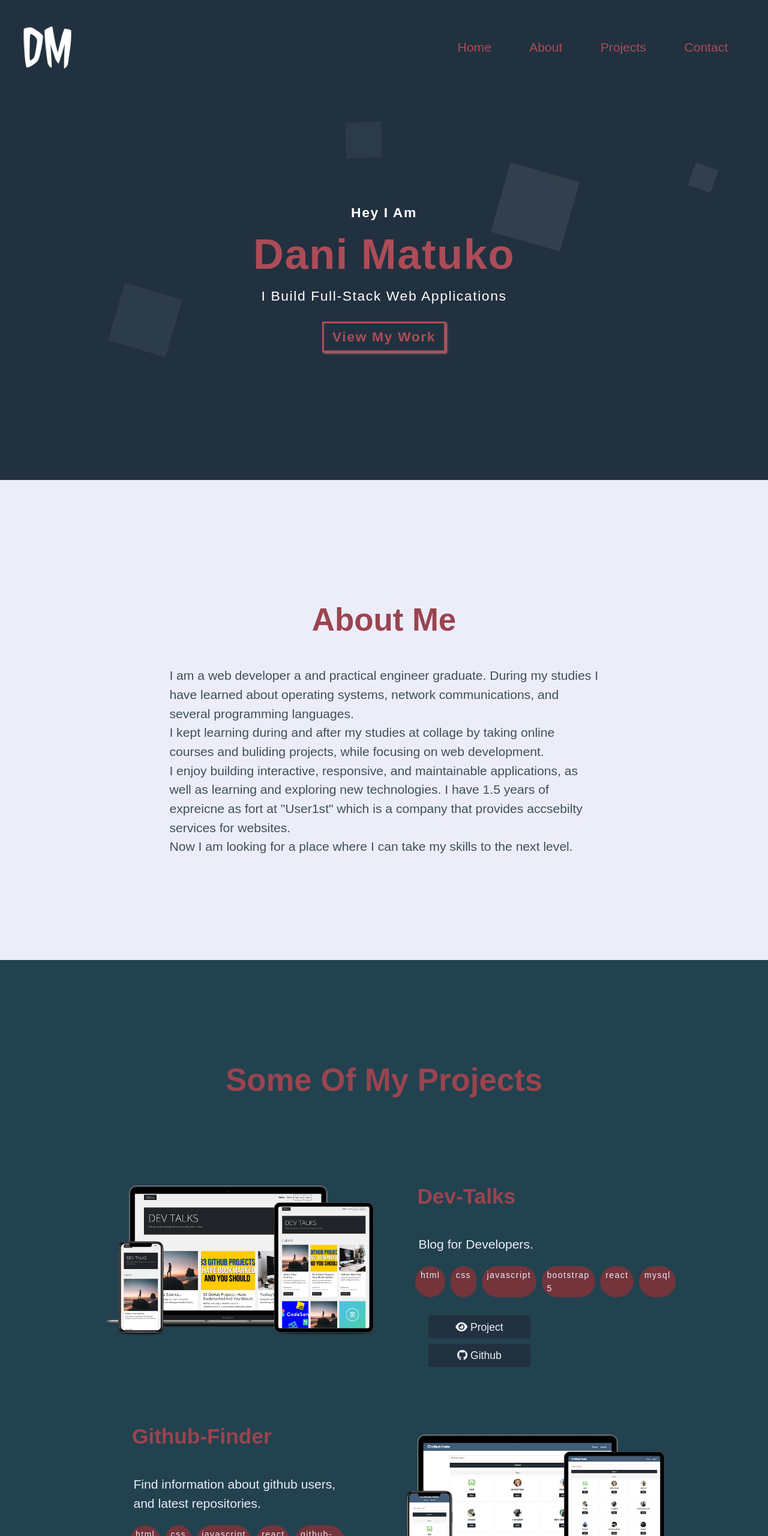
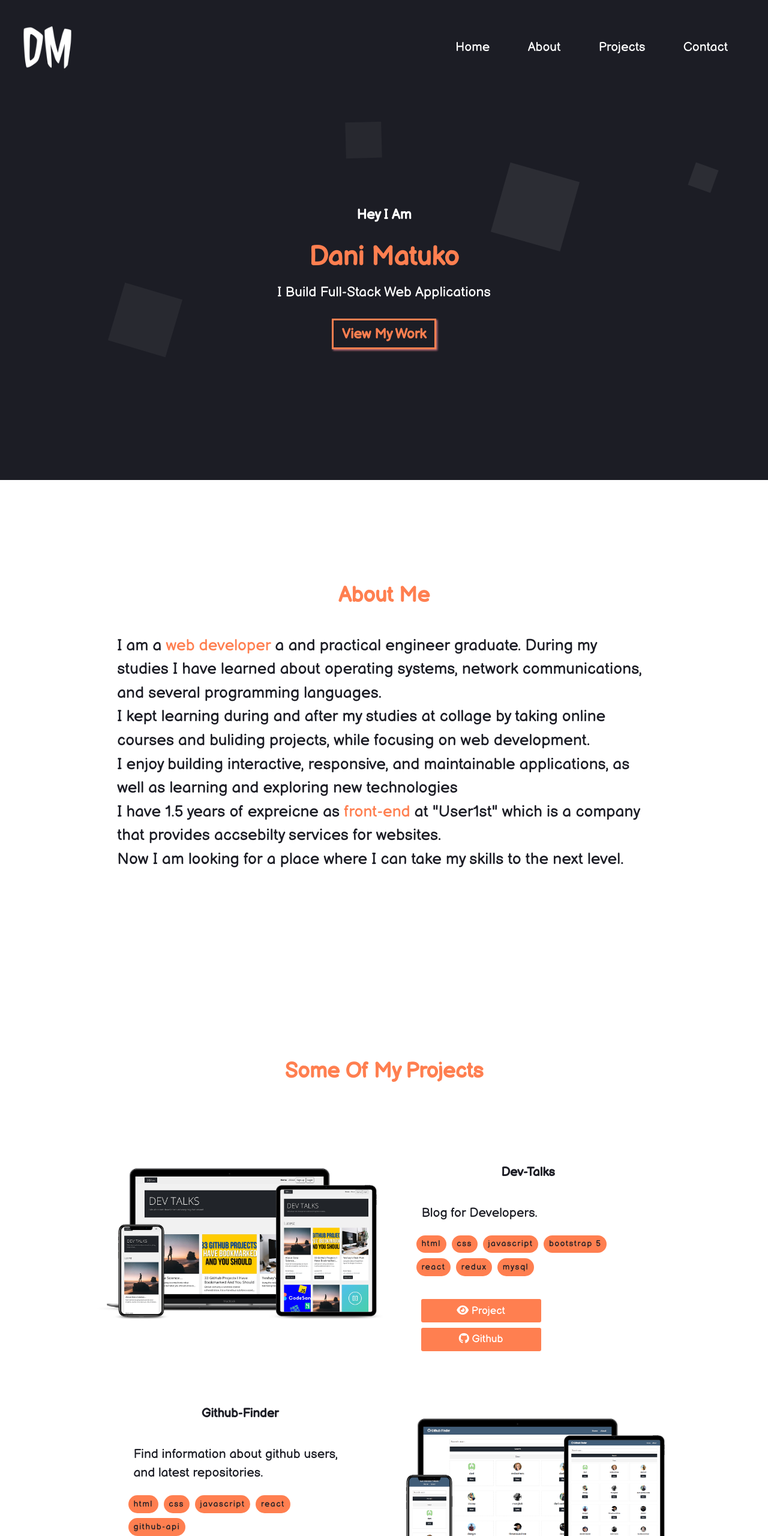
Before and after one commit to danimatuko/portfolio, a website: page index.html in a window 1280 px wide. Shown: the top 2560 px of the page at 60% size. Drawn offline with Linux system fonts and the light colour scheme; a web font is replaced by a local one.

Commit message:
add dev-talks and change colors

```diff
--- a/index.html
+++ b/index.html
@@ -71,20 +71,24 @@
                 <div class="about-wrapper">
                     <h2 class="section-title">About Me</h2>
                     <p>
-                        I am a web developer a and practical engineer graduate.
+                        I am a <span>web developer</span> a and practical engineer graduate.
                         During my studies I have learned about operating systems, network communications, and several
-                        programming languages.</br>
+                        programming languages.
+                        </br>
 
                         I kept learning during and after my studies at collage by taking online courses and buliding
-                        projects, while focusing on web development. </br>
+                        projects, while focusing on web development.
+                        </br>
 
                         I enjoy building interactive, responsive, and maintainable applications, as well as learning and
-                        exploring new technologies.
+                        exploring new technologies
+                        <br>
 
-
-                        I have 1.5 years of expreicne as <span>fort</span> at "User1st" which is a company that provides accsebilty
+                        I have 1.5 years of expreicne as <span>front-end</span> at "User1st" which is a company that
+                        provides accsebilty
                         services for
-                        websites.</br>
+                        websites.
+                        </br>
 
                         Now I am looking for a place where I can take my skills to the next level.
                     </p>
@@ -111,6 +115,7 @@
                                 <li>javascript</li>
                                 <li>bootstrap 5</li>
                                 <li>react</li>
+                                <li>redux</li>
                                 <li>mysql</li>
                             </ul>
                             <a href="https://dev-talks.netlify.app" target="_blank">
--- a/sass/_config.scss
+++ b/sass/_config.scss
@@ -1,14 +1,13 @@
 /* GENERAL */
-
 
 /* COLORS */
 
 //:#437f97;
-$primary-color:#22313f;
-$secondary-color:#ac4c58;
-$light-color:#ecedf9;
+$primary-color: coral;
+$secondary-color: #1c1d25;
+$light-color: #1826c4;
 $medium-color: #c26e79;
-$dark-color:#3f5057; //#3f5057;
+$dark-color: #1c1d25; //#3f5057;
 //#d1495b;
 // rgb(27, 64, 121);
 // Reset
--- a/sass/main.scss
+++ b/sass/main.scss
@@ -1,4 +1,4 @@
-@import 'config';
+@import "config";
 
 html {
 	scroll-behavior: smooth;
@@ -7,7 +7,7 @@ html {
 }
 
 body {
-    font-family: 'Balsamiq Sans', cursive;
+	font-family: "Balsamiq Sans", cursive;
 	line-height: 1.6;
 	overflow-x: hidden !important;
 	color: $dark-color;
@@ -29,8 +29,8 @@ header {
 	left: 0;
 	width: 100%;
 	height: 100vh;
-    background: $primary-color;
-    color: $secondary-color;
+	background: $dark-color;
+	color: $primary-color;
 
 	nav {
 		display: flex;
@@ -57,7 +57,10 @@ header {
 
 				a {
 					font-size: 1.2rem;
-                    color: $secondary-color;
+					&:hover {
+						color: $primary-color;
+						transition: 0.5 ease-out;
+					}
 				}
 			}
 		}
@@ -91,7 +94,7 @@ header {
 				}
 
 				100% {
-                    transform: translateY(-800px)rotate(360deg);
+					transform: translateY(-800px) rotate(360deg);
 					opacity: 1;
 				}
 			}
@@ -185,13 +188,13 @@ header {
 
 		span {
 			font-size: 2.5rem;
-            color: $secondary-color;
+			color: $primary-color;
 		}
 
 		#view-work {
 			z-index: 1;
-            color: $secondary-color;
-            border: 3px solid $secondary-color;
+			color: $primary-color;
+			border: 3px solid $primary-color;
 			padding: 0.5rem 0.8rem;
 			margin-top: 1.5rem;
 			line-height: normal;
@@ -201,17 +204,15 @@ header {
 			transition: 1s ease-out;
 
 			&:hover {
-                background: lighten($primary-color, 5%);
-                color: darken($secondary-color, 5%);
+				background: lighten($secondary-color, 5%);
+				color: darken($primary-color, 5%);
 			}
 		}
 	}
 }
 
-
 /* ABOUT SECTION */
 #about-section {
-    background: $light-color;
 	min-height: 100vh;
 	display: flex;
 	flex-direction: column;
@@ -232,20 +233,23 @@ header {
 		transform: translateY(70px);
 		opacity: 0;
 		transition: 2s ease-in-out;
+		font-size: 1.5rem;
+		padding: 0 2rem;
+
+		span {
+			color: $primary-color;
 		}
 	}
-
+}
 
 /* PROJECTS SECTION */
 
 #projects-section {
 	padding-top: 8rem;
-    background-color: #22424f;
-    color: $light-color;
 
 	h2 {
 		font-size: 2rem;
-        color: $light-color;
+		color: $primary-color;
 		margin-bottom: 5rem;
 		// animation -> slideUP
 		transform: translateY(70px);
@@ -299,15 +303,17 @@ header {
 				text-align: left;
 				padding: 0 1rem;
 				display: flex;
+				flex-wrap: wrap;
+
 				margin: 1.2rem 0;
 
 				li {
-                    color: $light-color;
-                    background: $secondary-color;
+					background: $primary-color;
 					font-size: 0.8rem;
 					padding: 0.2rem 0.5rem;
 					border-radius: 50px;
 					margin-right: 0.5rem;
+					margin-bottom: 0.5rem;
 					letter-spacing: 0.08rem;
 				}
 			}
@@ -317,7 +323,6 @@ header {
 				margin-top: 0.5rem;
 				padding: 0.3rem 2rem;
 				border-radius: 3px;
-                color: $light-color;
 				margin-left: 3.5rem;
 				width: 200px;
 				background: $primary-color;
@@ -352,13 +357,12 @@ header {
 	}
 }
 
-
 /* FOOTER */
 
 footer {
 	width: 100%;
 	min-height: 100vh;
-    background-color: #22313f;
+	background-color: $dark-color;
 	display: flex;
 	flex-direction: column;
 	justify-content: space-evenly;
@@ -385,13 +389,12 @@ footer {
 		}
 	}
 
-    h2,
+	h2 {
+		color: $primary-color;
+	}
 	p {
-        color: $light-color;
 		padding: 0;
-    }
-
-    p {
+		color: white;
 		font-size: 1.3rem;
 	}
 
@@ -403,14 +406,14 @@ footer {
 			display: inline-block;
 			margin-bottom: 1rem;
 			letter-spacing: 0.5;
-            color: $light-color;
+			color: white;
 			font-size: 1.3rem;
 			font-weight: bold;
 			text-transform: capitalize;
 
 			i {
 				font-size: 1.2rem;
-                color: $light-color;
+				color: white;
 			}
 		}
 
@@ -423,17 +426,18 @@ footer {
 
 			a {
 				padding-right: 2rem;
-            }
+				&:hover {
+					color: $primary-color;
 				}
 			}
 
 			i {
-        color: $secondary-color;
 				font-size: 2rem;
 				margin-right: 0.2rem;
 			}
 		}
-
+	}
+}
 
 /* Animation */
 
@@ -447,4 +451,4 @@ footer {
 	opacity: 1 !important;
 }
 
-@import 'media';
+@import "media";
```
Also changed, not shown: css/main.css. Lines whose indentation alone changed are shown as unchanged.
